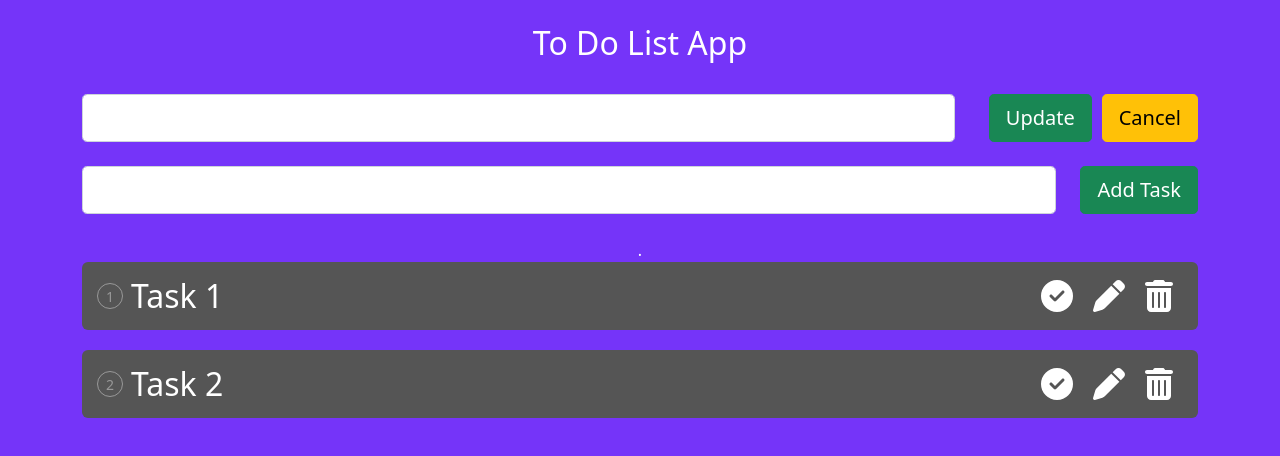
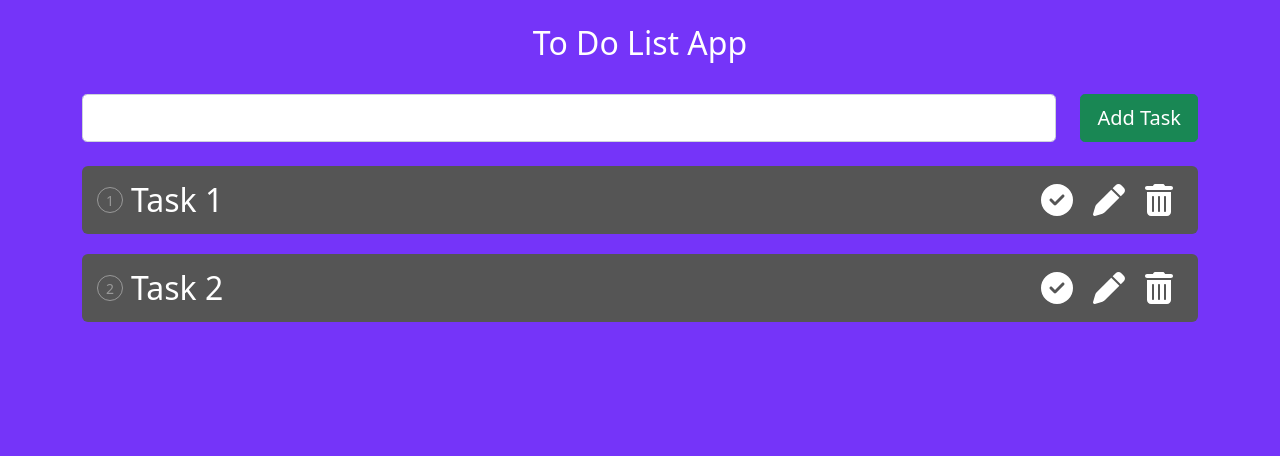
Before and after one commit to nyirurugoomar/Todo-app, a React (Create React App) app: page / in a window 1280 px wide. Shown: the top 456 px of the page. Built offline with nearby package versions, Linux system fonts and the light colour scheme.

Commit message:
hidding update and cancel button

```diff
--- a/src/App.js
+++ b/src/App.js
@@ -84,6 +84,9 @@ function App() {
         <br></br>
 
         {/* //Update Task */}
+        {updateData && updateData.title ? (
+
+          <>
           <div className='row'>
               <div className='col'>
                 <input
@@ -103,7 +106,10 @@ function App() {
               </div>
         </div>
         <br/>
+          </>
 
+        ) : (
+          <>
           {/* //Add Task */}
         <div className='row'>
               <div className='col'>
@@ -120,7 +126,12 @@ function App() {
               </div>
 
         </div>
-        <br/>.
+        <br/>
+          </>
+        )}
+
+
+
 
      {toDo && toDo.length ? '' : 'No Tasks...'}
      {toDo && toDo
```
Lines whose indentation alone changed are shown as unchanged.
